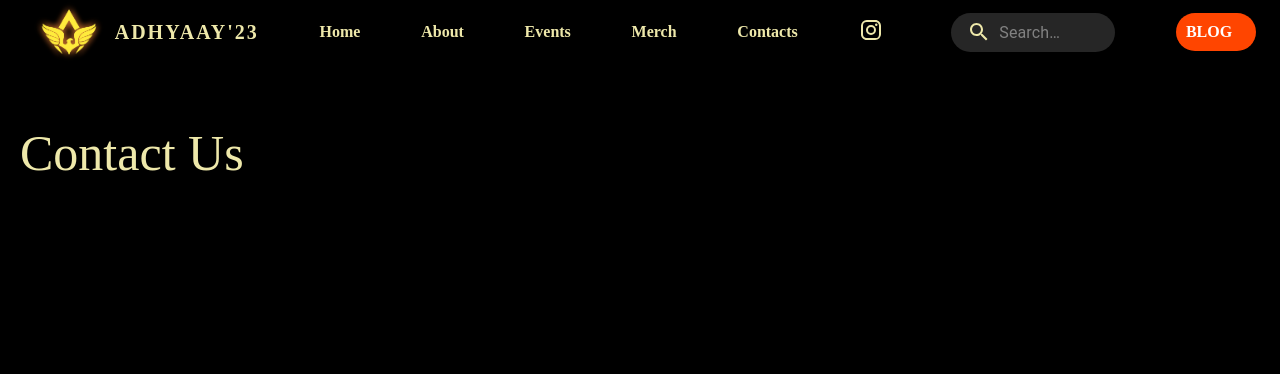
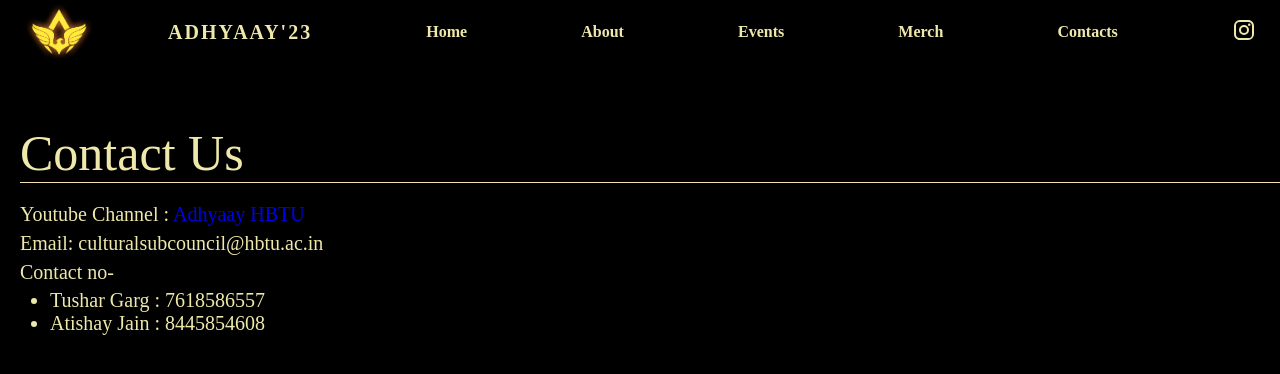
Before and after one commit to piyush0045/Adhyaay, a React (Create React App) app: page /contacts in a window 1280 px wide. Shown: the top 374 px of the page. Built offline with nearby package versions, Linux system fonts and the light colour scheme.

Commit message:
changes in navbar,about page,contact page.

```diff
--- a/src/components/Carousel.js
+++ b/src/components/Carousel.js
@@ -35,7 +35,7 @@ const profiles = [
 
 const Team = () => {
   return (
-    <div style={{ display: "flex", alignItems: "center", flexWrap: "wrap" }}>
+    <div className="team" style={{ display: "flex", alignItems: "center", flexWrap: "wrap" }}>
       {profiles.map((profile, i) => (
         <div
           key={i}
@@ -52,7 +52,7 @@ const Team = () => {
           >
             {profile.position}
           </Typography>
-          <img src={profile.img} style={{ height: 200, width: 300 }} />
+          <img className="about-page-img" src={profile.img} />
         </div>
       ))}
     </div>
--- a/src/components/Contact.js
+++ b/src/components/Contact.js
@@ -6,7 +6,13 @@ import Instagram from "@mui/icons-material/Instagram";
 const Contact = () => {
   return (
     <div className="contact" style={{ color: "white", overflowY: "hidden" }}>
-        <p  style ={{marginTop:"60px",color:"#eee8aa",marginleft:"30px",fontSize:"50px",marginLeft:"20px"}}>Contact Us</p>
+      <p style={{ marginTop: "60px", color: "#eee8aa", marginleft: "30px", fontSize: "50px", marginLeft: "20px", borderBottom: "0.5px solid wheat" }}>Contact Us</p>
+      <p style={{ marginTop: "20px", color: "#eee8aa", marginleft: "30px", fontSize: "20px", marginLeft: "20px" }}>Youtube Channel : <a target="blank" style={{ textDecoration: "none" }} href="https://youtube.com/@adhyaayhbtu7010">Adhyaay HBTU</a></p>
+      <p style={{ marginTop: "6px", color: "#eee8aa", marginleft: "30px", fontSize: "20px", marginLeft: "20px" }}> Email: culturalsubcouncil@hbtu.ac.in</p>
+      <p style={{ marginTop: "6px", color: "#eee8aa", marginleft: "30px", fontSize: "20px", marginLeft: "20px" }}>Contact no- <ul style={{ marginLeft: "30px", marginTop: "5px" }}>
+        <li>Tushar Garg : 7618586557 </li>
+        <li>Atishay Jain : 8445854608 </li>
+      </ul></p>
 
     </div>
   );
--- a/src/components/EventDetail.js
+++ b/src/components/EventDetail.js
@@ -1,10 +1,10 @@
-import React from "react";
+import React, { useState } from "react";
 import { useLocation } from "react-router-dom";
-
 const EventDetail = () => {
   const route = useLocation();
   const { des, name } = route.state;
   // console.log("Description",des)
+
   return (
     <div
       style={{
--- a/src/components/Navbar.js
+++ b/src/components/Navbar.js
@@ -77,7 +77,7 @@ const SearchIconWrapper = styled("div")(({ theme }) => ({
   display: "flex",
   alignItems: "center",
   justifyContent: "center",
-  color:"#eee8aa"
+  color: "#eee8aa"
 }));
 
 const StyledInputBase = styled(InputBase)(({ theme }) => ({
@@ -131,56 +131,36 @@ const Navbar = () => {
   return (
     <>
       {matches && (
-        <AppBar style={{ backgroundColor: "black", minHeight: 53 ,position: 'sticky'}}>
+        <AppBar style={{ backgroundColor: "black", minHeight: 53, position: 'sticky' }}>
           <StyledToolbar>
-            <img src = {logo} alt = "logo" style = {{width:"70px",marginLeft:"10px"}}/>
-            <p style = {{fontWeight:"bold",fontSize:"20px",marginLeft:"-50px",letterSpacing:"2px ",color:"#eee8aa"}}>ADHYAAY'23</p>
+            <img src={logo} alt="logo" style={{ width: "70px", marginRight: "10px" }} />
+            <p style={{ fontWeight: "bold", fontSize: "20px", marginLeft: "-50px", letterSpacing: "2px ", color: "#eee8aa" }}>ADHYAAY'23</p>
 
-            <StyledHome style = {{color:"#eee8aa"}} to="/">Home</StyledHome>
-            <StyledLink style = {{color:"#eee8aa"}}to="/about">About</StyledLink>
-            <StyledLink style = {{color:"#eee8aa"}}to="/events">Events</StyledLink>
-            <StyledLink style = {{color:"#eee8aa"}}to="/merch">Merch</StyledLink>
-            <StyledLink style = {{color:"#eee8aa"}}to="/contacts">Contacts</StyledLink>
+            <StyledHome style={{ color: "#eee8aa" }} to="/">Home</StyledHome>
+            <StyledLink style={{ color: "#eee8aa" }} to="/about">About</StyledLink>
+            <StyledLink style={{ color: "#eee8aa" }} to="/events">Events</StyledLink>
+            <StyledLink style={{ color: "#eee8aa" }} to="/merch">Merch</StyledLink>
+            <StyledLink style={{ color: "#eee8aa" }} to="/contacts">Contacts</StyledLink>
             <Link
               to="https://instagram.com/adhyaay_22?igshid=YmMyMTA2M2Y=';"
               style={{ color: "white" }}
             >
               {" "}
-              <InstagramIcon style = {{color:"#eee8aa"}}/>
+              <InstagramIcon style={{ color: "#eee8aa" }} />
             </Link>
-            <Search>
-              <SearchIconWrapper>
-                <SearchIcon />
-              </SearchIconWrapper>
-              <StyledInputBase
-                placeholder="Search…"
-                inputProps={{ "aria-label": "search" }}
-              />
-            </Search>
-            <Grid
-              style={{
-                fontWeight: "bold",
-                borderRadius: 20,
-                backgroundColor: "orangered",
-                padding: 10,
-                width: 80,
-              }}
-            >
-              BLOG
-            </Grid>
           </StyledToolbar>
         </AppBar>
       )}
       {!matches && (
-        <AppBar  sx = {{backgroundColor:"black"}}>
-          <MenuIcon onClick={handleDrawer} />
-          <img src={logo} width={30} style={{position: 'absolute', top: 0, left: 30}}/>
+        <AppBar sx={{ backgroundColor: "black", height: "60px", position: "sticky" }}>
+          <img src={logo} width={30} style={{ position: 'absolute', top: 0, right: "40%", width: "60px" }} />
+          <MenuIcon onClick={handleDrawer} style={{ height: "50px", width: "50px" }} />
           {openDrawer && (
-            <div>
+            <div style={{ backgroundColor: "black" }}>
               <List>
-          <Link to =  "https://instagram.com/adhyaay_22?igshid=YmMyMTA2M2Y=';" style = {{textDecoration:"none",color:"#eee8aa"}}>    <InstagramIcon/> </Link>
+                <Link to="https://instagram.com/adhyaay_22?igshid=YmMyMTA2M2Y=';" style={{ marginLeft: "10px", textDecoration: "none", color: "#eee8aa" }}>    <InstagramIcon /> </Link>
                 {navItems.map((item) => (
-                  <Link to={item.link} style= {{textDecoration:"none",color:"#eee8aa",fontWeight:"bold"}}>
+                  <Link to={item.link} onClick={handleDrawer} style={{ textDecoration: "none", color: "#eee8aa", fontWeight: "bold" }}>
                     <ListItem>
 
                       <ListItemText primary={item.text} />
--- a/src/index.css
+++ b/src/index.css
@@ -1,41 +1,62 @@
-@import url('https://fonts.googleapis.com/css2?family=Comfortaa:wght@400;500;600;700&display=swap');
+@import url("https://fonts.googleapis.com/css2?family=Comfortaa:wght@400;500;600;700&display=swap");
 
-*{
+* {
 	margin: 0;
 	padding: 0;
 	box-sizing: border-box;
 }
 
 code {
-  font-family: source-code-pro, Menlo, Monaco, Consolas, 'Courier New',
+	font-family: source-code-pro, Menlo, Monaco, Consolas, "Courier New",
 		monospace;
 }
 
-.body{
-  background-color:black;
-  width:auto;
+.body {
+	background-color: black;
+	width: auto;
 }
-.contact{
-  background-color:black;
-  width:auto;
-  height:100vh;
+.contact {
+	background-color: black;
+	width: auto;
+	height: 100vh;
 }
 #videoBG {
-  position:absolute;
+	position: absolute;
 	z-index: -1;
 }
-@media(min-aspect-ratio:16/9){
-  #videoBG{
-    width:100%;
-    height:auto;
+@media (min-aspect-ratio: 16/9) {
+	#videoBG {
+		width: 100%;
+		height: auto;
 	}
 }
-@media(max-width:767px) {
-  #videoBG{
-   display:none;
+@media (max-width: 767px) {
+	#videoBG {
+		display: none;
 	}
-  body{
-    background-size:cover;
-
+	body {
+		background-size: cover;
 	}
 }
+.about-page-img {
+	height: 200px;
+	width: 300px;
+	border-radius: 10px;
+}
+@media (width<= 400px) {
+	.about-page-img {
+		/* display: none; */
+		margin-left: -20px;
+		width: 250px;
+		/* height: 150px; */
+		/* object-fit: contain; */
+	}
+	.team {
+		justify-content: center;
+	}
+}
+@media (width<= 749px) {
+	.team {
+		justify-content: center;
+	}
+}
```
Lines whose indentation alone changed are shown as unchanged.
